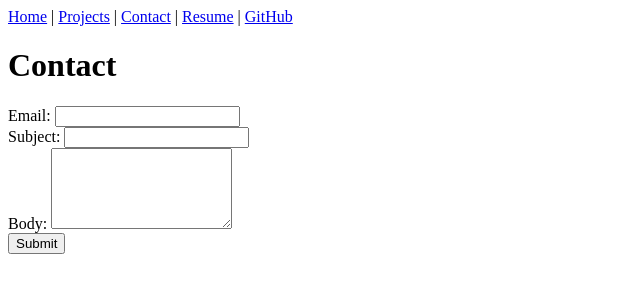
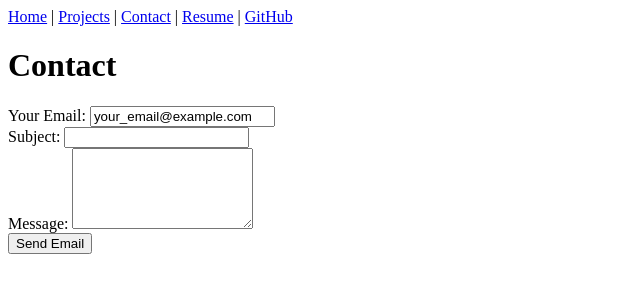
Before and after one commit to zubinss/portfolio, a plain HTML site: page contact/index.html in a window 1280 px wide. Shown: the whole page, without its empty margins (0-640 px from the left). Drawn offline with Linux system fonts and the light colour scheme.

Commit message:
final fix

```diff
--- a/contact/index.html
+++ b/contact/index.html
@@ -14,14 +14,20 @@
         <a href="https://github.com/zubinss" target="_blank">GitHub</a>
     </nav>
     <h1>Contact</h1>
-    <form action="mailto:zsannakkayala@ucsd.edu" method="POST" enctype="text/plain">
-        <label for="email">Email:</label>
-        <input type="email" id="email" name="email" required><br>
+    <form action="mailto:zubinsannakkayala@hotmail.com" method="POST" enctype="text/plain">
+        <label for="email">Your Email:</label>
+        <input type="email" id="email" name="email" value="your_email@example.com" required>
+        <br>
+
         <label for="subject">Subject:</label>
-        <input type="text" id="subject" name="subject" required><br>
-        <label for="body">Body:</label>
-        <textarea id="body" name="body" rows="5" required></textarea><br>
-        <button>Submit</button>
-      </form>
+        <input type="text" id="subject" name="subject" required>
+        <br>
+
+        <label for="body">Message:</label>
+        <textarea id="body" name="body" rows="5" required></textarea>
+        <br>
+
+        <button type="submit">Send Email</button>
+    </form>
 </body>
 </html>
```
